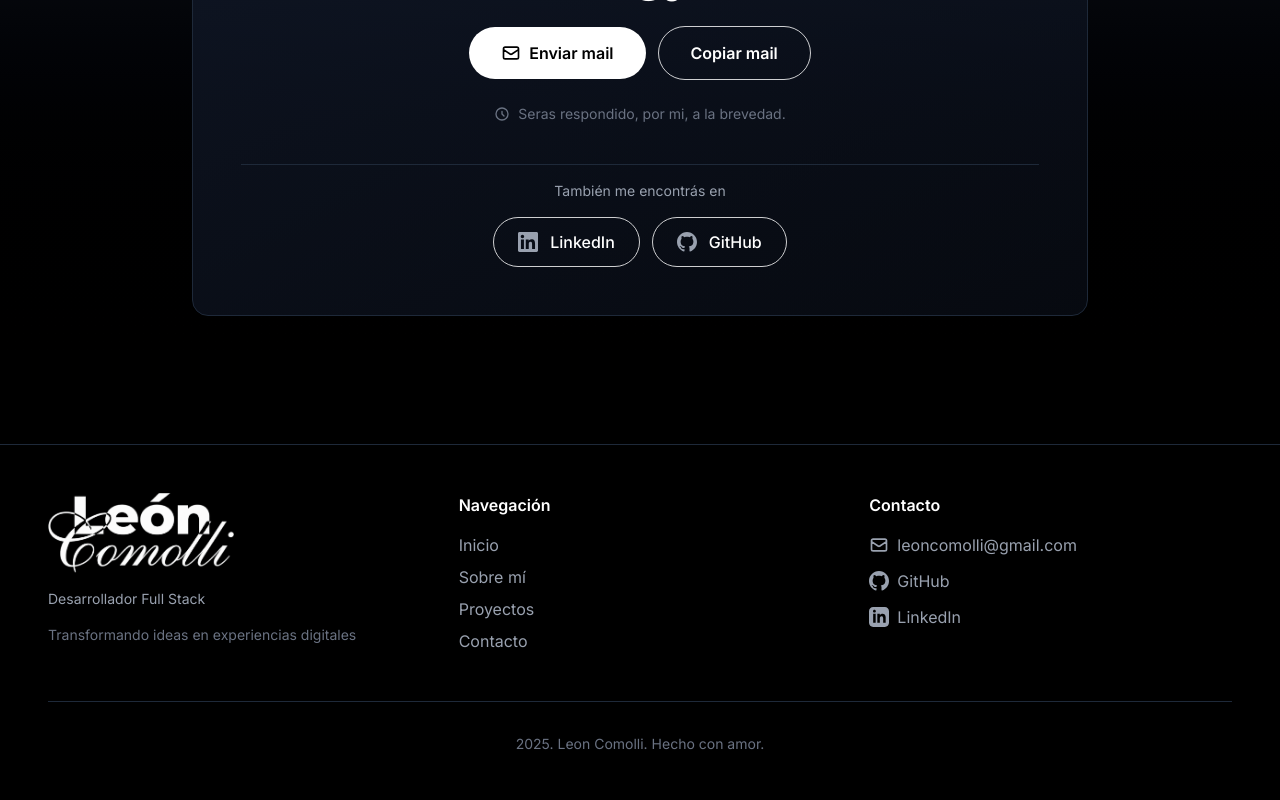
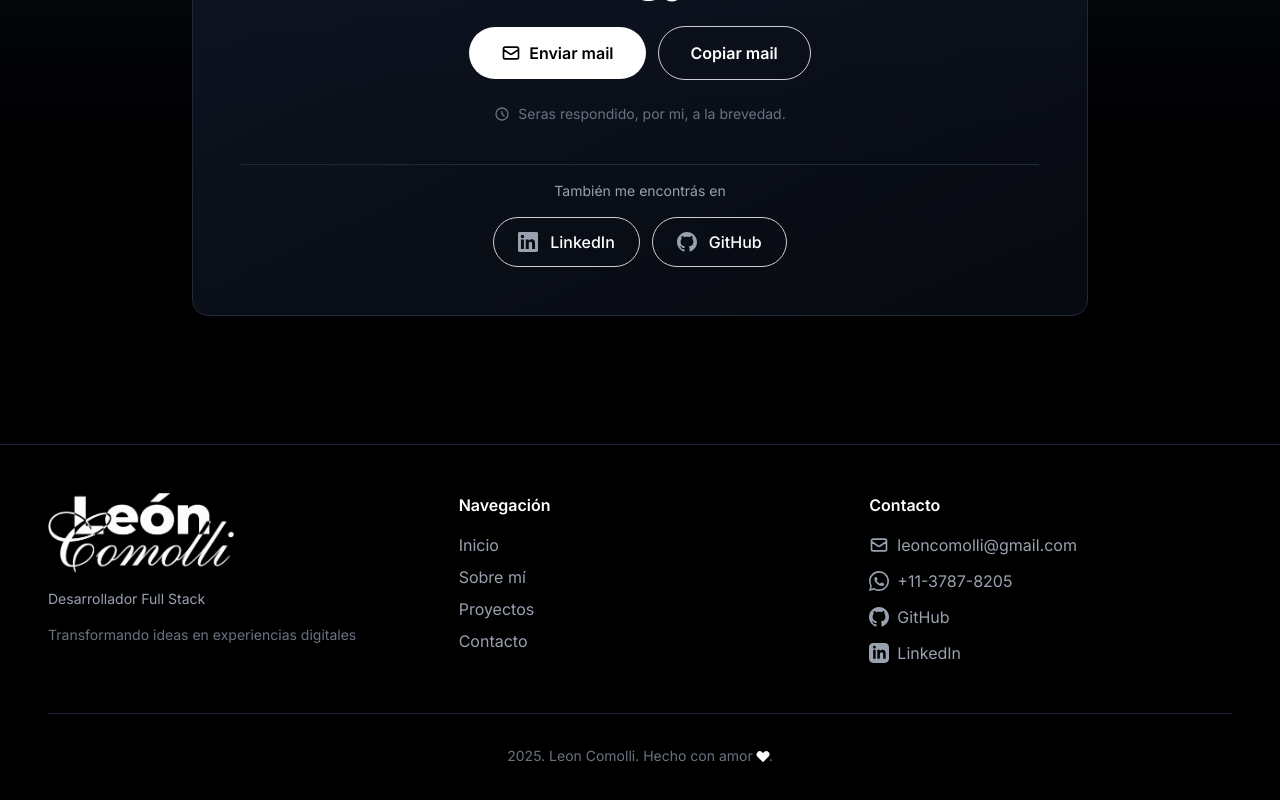
Before and after one commit to leoncomolli/portfolio, a React (Vite) app: page / in a window 1280 px wide. Shown: the part 4097-4897 px from the top of the page. Built offline with nearby package versions, Linux system fonts and the light colour scheme.

Commit message:
fix footer + wsp

```diff
--- a/src/components/Footer.jsx
+++ b/src/components/Footer.jsx
@@ -68,7 +68,6 @@ const Footer = () => {
             </ul>
           </div>
 
-          {/* Right - Contact Info */}
           <div className="space-y-4">
             <h4 className="text-white font-semibold">Contacto</h4>
             <div className="space-y-3">
@@ -81,7 +80,17 @@ const Footer = () => {
                 </svg>
                 leoncomolli@gmail.com
               </a>
-
+              <a
+                href="https://wa.me/541137878205"
+                target="_blank"
+                rel="noopener noreferrer"
+                className="flex items-center text-gray-400 hover:text-white transition-colors duration-200 group"
+              >
+                <svg className="w-5 h-5 mr-2" fill="currentColor" viewBox="0 0 24 24">
+                  <path d="M20.52 3.48A12.07 12.07 0 0012 0C5.37 0 .01 5.37.01 12c0 2.12.56 4.19 1.62 6.01L0 24l6.09-1.59A11.94 11.94 0 0012 24c6.63 0 12-5.37 12-12 0-3.21-1.25-6.23-3.48-8.52zM12 22c-1.93 0-3.81-.5-5.47-1.45l-.39-.23-3.62.95.97-3.53-.25-.41A9.94 9.94 0 012 12C2 6.48 6.48 2 12 2c2.61 0 5.07 1.02 6.93 2.87A9.93 9.93 0 0122 12c0 5.52-4.48 10-10 10zm5.13-7.36c-.28-.14-1.65-.81-1.9-.9-.25-.09-.43-.14-.61.14-.18.28-.7.9-.86 1.08-.16.18-.32.2-.6.07-.28-.14-1.18-.43-2.25-1.37-.83-.74-1.39-1.65-1.55-1.93-.16-.28-.02-.43.12-.57.13-.13.28-.34.42-.51.14-.17.18-.29.28-.48.09-.19.05-.36-.02-.5-.07-.14-.61-1.47-.84-2.01-.22-.53-.45-.46-.61-.47-.16-.01-.35-.01-.54-.01-.19 0-.5.07-.76.34-.26.27-1 1-.97 2.43.03 1.43.98 2.81 1.12 3 .14.19 2.09 3.2 5.08 4.36.71.25 1.26.4 1.69.51.71.18 1.36.16 1.87.1.57-.07 1.65-.67 1.89-1.32.23-.65.23-1.21.16-1.32-.07-.11-.25-.18-.53-.32z"/>
+                </svg>
+                +11-3787-8205
+              </a>
               <a
                 href="https://github.com/leoncomolli"
                 target="_blank"
@@ -93,7 +102,6 @@ const Footer = () => {
                 </svg>
                 GitHub
               </a>
-
               <a
                 href="https://linkedin.com/in/leoncomolli"
                 target="_blank"
@@ -111,8 +119,11 @@ const Footer = () => {
 
         {/* Bottom bar */}
         <div className="mt-12 pt-8 border-t border-gray-800 text-center">
-          <p className="text-gray-500 text-sm">
-             {currentYear}. Leon Comolli. Hecho con amor.
+          <p className="text-gray-500 text-sm flex items-center justify-center gap-0.5">
+             {currentYear}. Leon Comolli. Hecho con amor
+            <svg className="w-4 h-4 text-white inline align-middle" fill="currentColor" viewBox="0 0 20 20">
+              <path d="M3.172 5.172a4 4 0 015.656 0L10 6.343l1.172-1.171a4 4 0 115.656 5.656L10 17.657l-6.828-6.829a4 4 0 010-5.656z" />
+            </svg><span className="-ml-1">.</span>
           </p>
         </div>
       </div>
```
